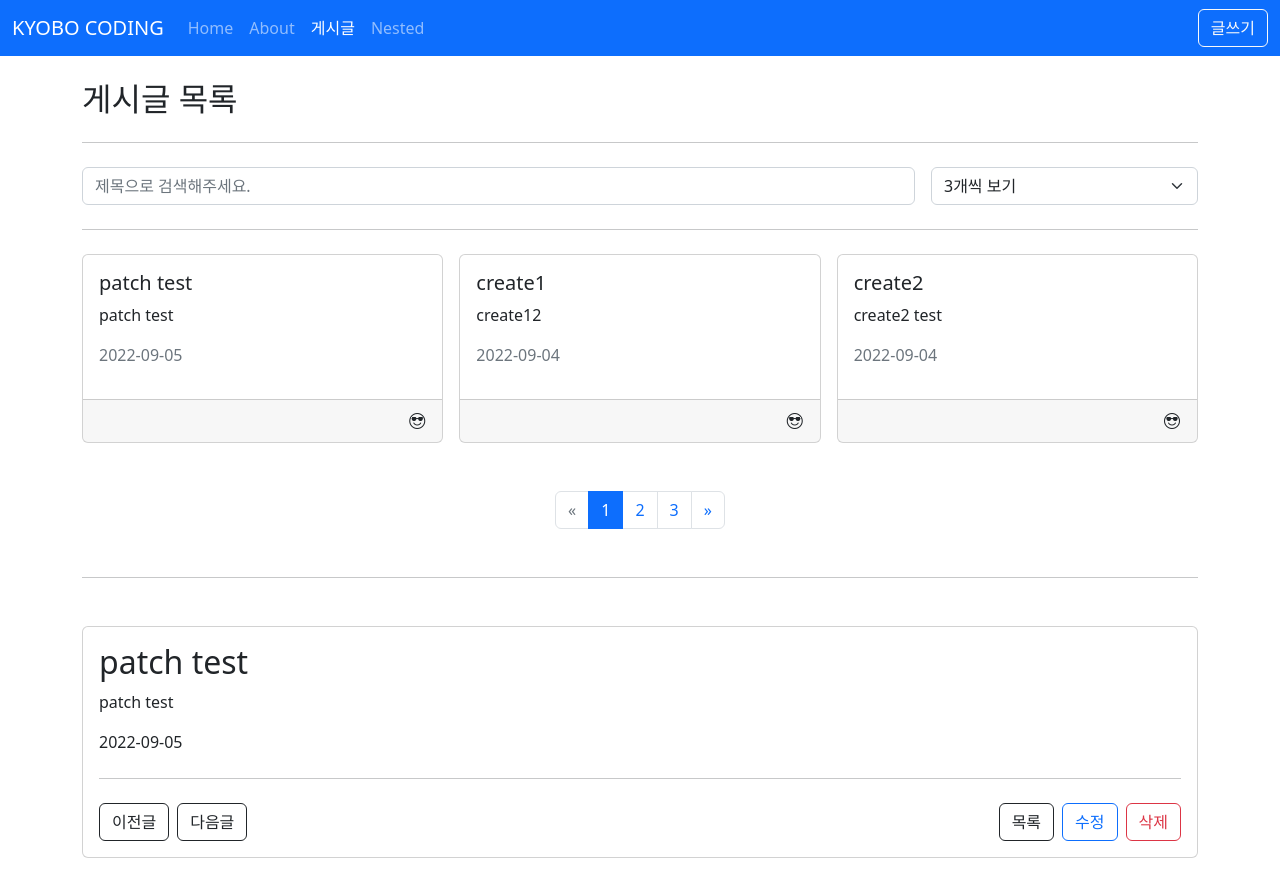
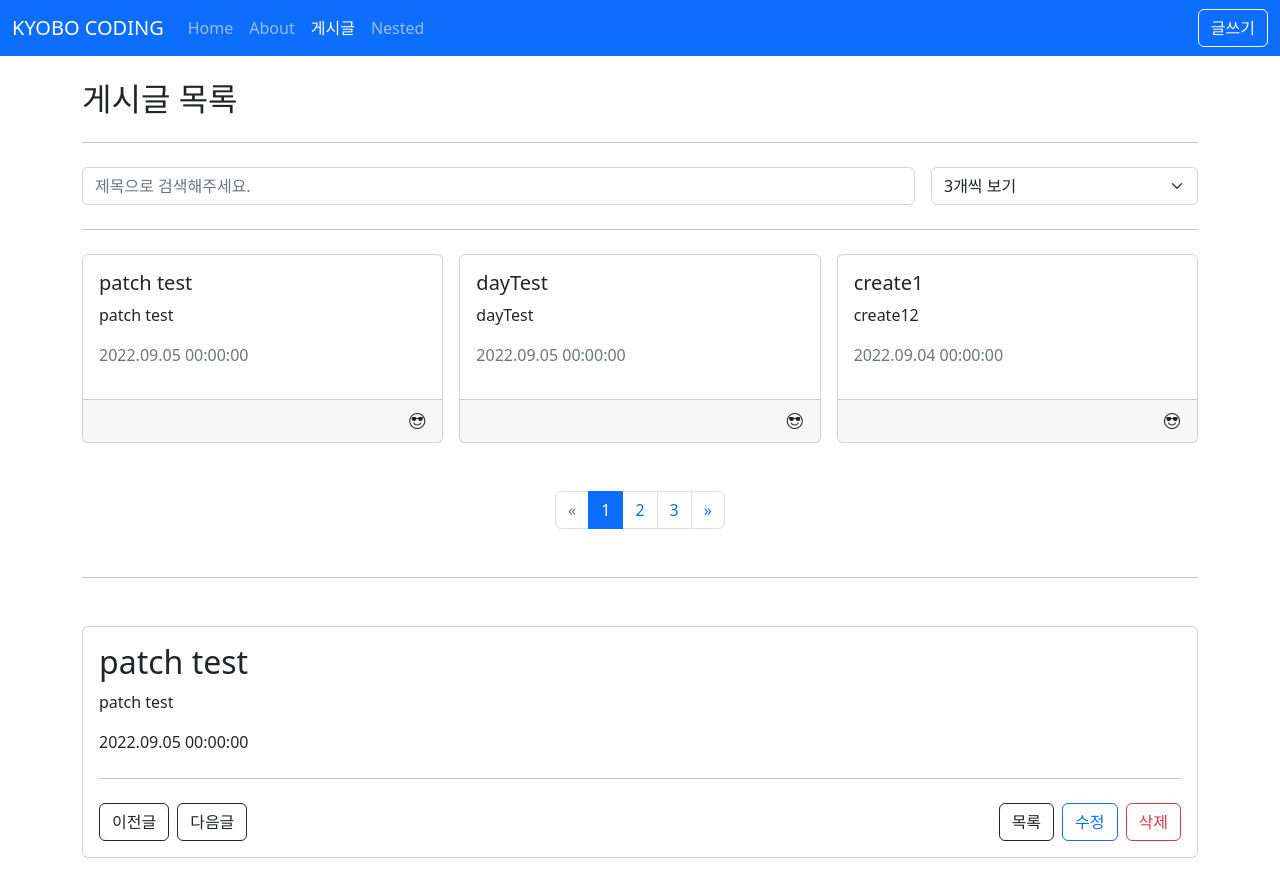
Before and after one commit to kjhqwaszx/vue3-posts, a Vue app: page /posts in a window 1280 px wide. Built offline with nearby package versions, Linux system fonts and the light colour scheme; data requests are answered from the project's data file.

Commit message:
dayjs 날짜포멧 변경

```diff
--- a/db.json
+++ b/db.json
@@ -49,6 +49,12 @@
       "content": "create7",
       "createdAt": "2022-09-04",
       "id": 19
+    },
+    {
+      "title": "dayTest",
+      "content": "dayTest",
+      "createdAt": "2022-09-05",
+      "id": 20
     }
   ],
   "profile": {
--- a/package.json
+++ b/package.json
@@ -12,6 +12,7 @@
     "axios": "^0.27.2",
     "bootstrap": "^5.2.0",
     "bootstrap-icons": "^1.9.1",
+    "dayjs": "^1.11.5",
     "vue": "^3.2.37",
     "vue-router": "^4.1.5"
   },
--- a/src/components/posts/PostItem.vue
+++ b/src/components/posts/PostItem.vue
@@ -2,7 +2,7 @@
 	<AppCard>
 		<h5 class="card-title">{{ title }}</h5>
 		<p class="card-text">{{ content }}</p>
-		<p class="text-muted">{{ createdAt }}</p>
+		<p class="text-muted">{{ createdDate }}</p>
 		<template #footer>
 			<div class="d-flex flex-row-reverse">
 				<button class="btn p-0" @click.stop="$emit('modal')">
@@ -14,6 +14,8 @@
 </template>
 
 <script setup>
+import { computed, inject } from 'vue';
+
 const props = defineProps({
 	title: {
 		type: String,
@@ -28,6 +30,12 @@
 });
 
 defineEmits(['modal']);
+
+const dayjs = inject('dayjs');
+
+const createdDate = computed(() =>
+	dayjs(props.createdAt).format('YYYY.MM.DD HH:mm:ss'),
+);
 </script>
 
 <style lang="scss" scoped></style>
--- a/src/components/posts/PostModal.vue
+++ b/src/components/posts/PostModal.vue
@@ -7,7 +7,9 @@
 				<div class="col-3">내용</div>
 				<div class="col-9">{{ content }}</div>
 				<div class="col-3">등록일</div>
-				<div class="col-9">{{ createdAt }}</div>
+				<div class="col-9">
+					{{ $dayjs(createdAt).format('YYYY.MM.DD HH:mm:ss') }}
+				</div>
 			</div>
 		</tempalte>
 		<template #actions>
--- a/src/main.js
+++ b/src/main.js
@@ -8,6 +8,7 @@
 import person from '@/plugins/person';
 import globalComponents from '@/plugins/global-components';
 import focus from '@/directives/focus';
+import dayjs from '@/plugins/dayjs';
 
 const app = createApp(App);
 // app.use(funcPlugins);
@@ -21,6 +22,8 @@
 // global 디렉티브 등록
 app.directive('focus', focus);
 
+//dayjs 플러그인 사용 ( 라이브러리를 플러그인으로 만들어 사용)
+app.use(dayjs);
 app.use(router).mount('#app');
 
 import 'bootstrap/dist/js/bootstrap.js';
--- /dev/null
+++ b/src/plugins/dayjs.js
@@ -0,0 +1,10 @@
+// dayjs 라이브러리를 플러그인 형태로 만들어 사용
+
+import dayjs from 'dayjs';
+
+export default {
+	install(app) {
+		app.config.globalProperties.$dayjs = dayjs;
+		app.provide('dayjs', dayjs);
+	},
+};
--- a/src/views/posts/PostDetailView.vue
+++ b/src/views/posts/PostDetailView.vue
@@ -2,7 +2,9 @@
 	<div>
 		<h2>{{ post.title }}</h2>
 		<p>{{ post.content }}</p>
-		<p class="text-mued">{{ post.createdAt }}</p>
+		<p class="text-mued">
+			{{ $dayjs(post.createdAt).format('YYYY.MM.DD HH:mm:ss') }}
+		</p>
 		<hr class="my-4" />
 		<div class="row g-2">
 			<div class="col-auto">
```
Also changed, not shown: 1 other file (tests, documents, lock files or other folders).
